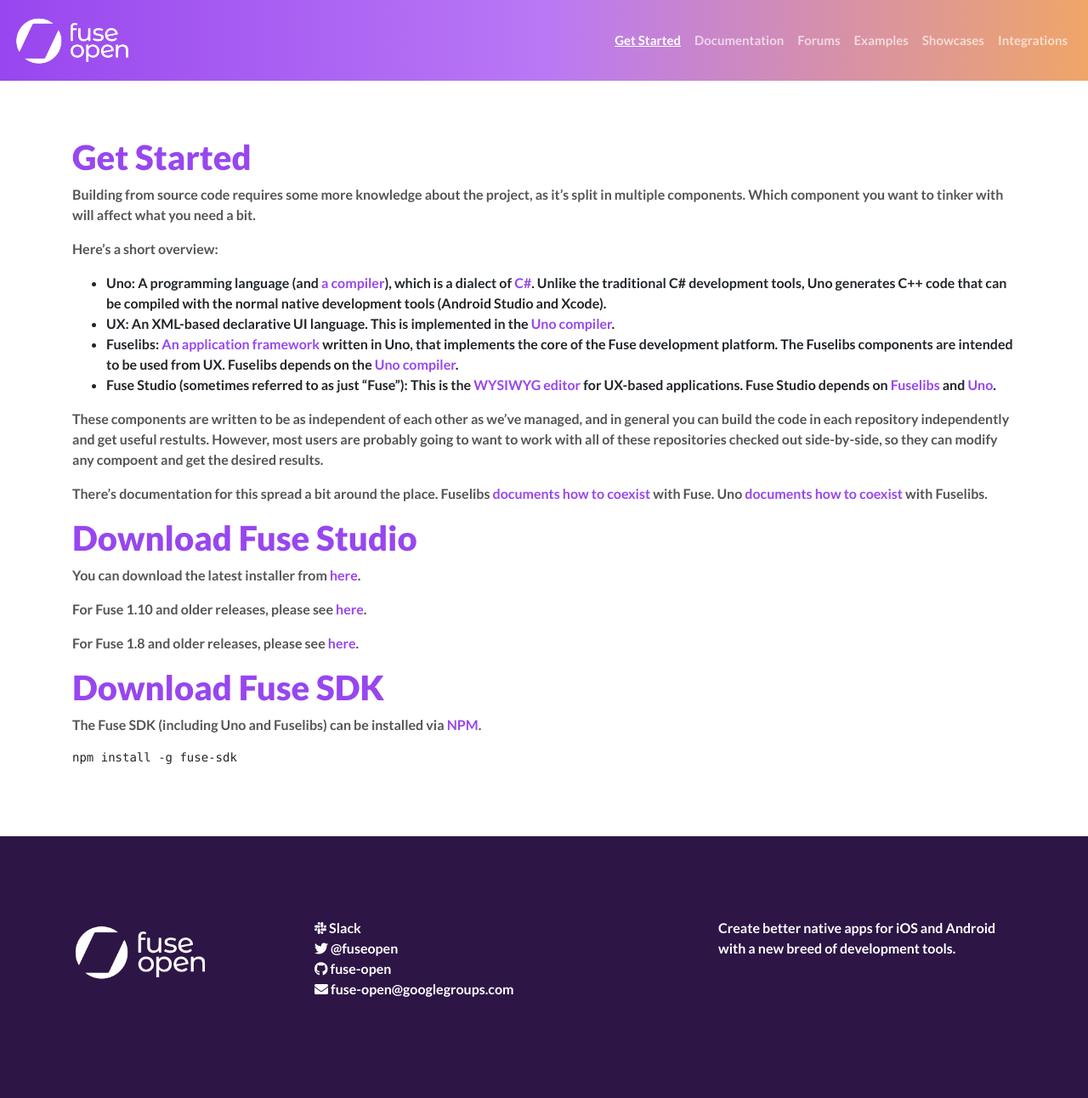
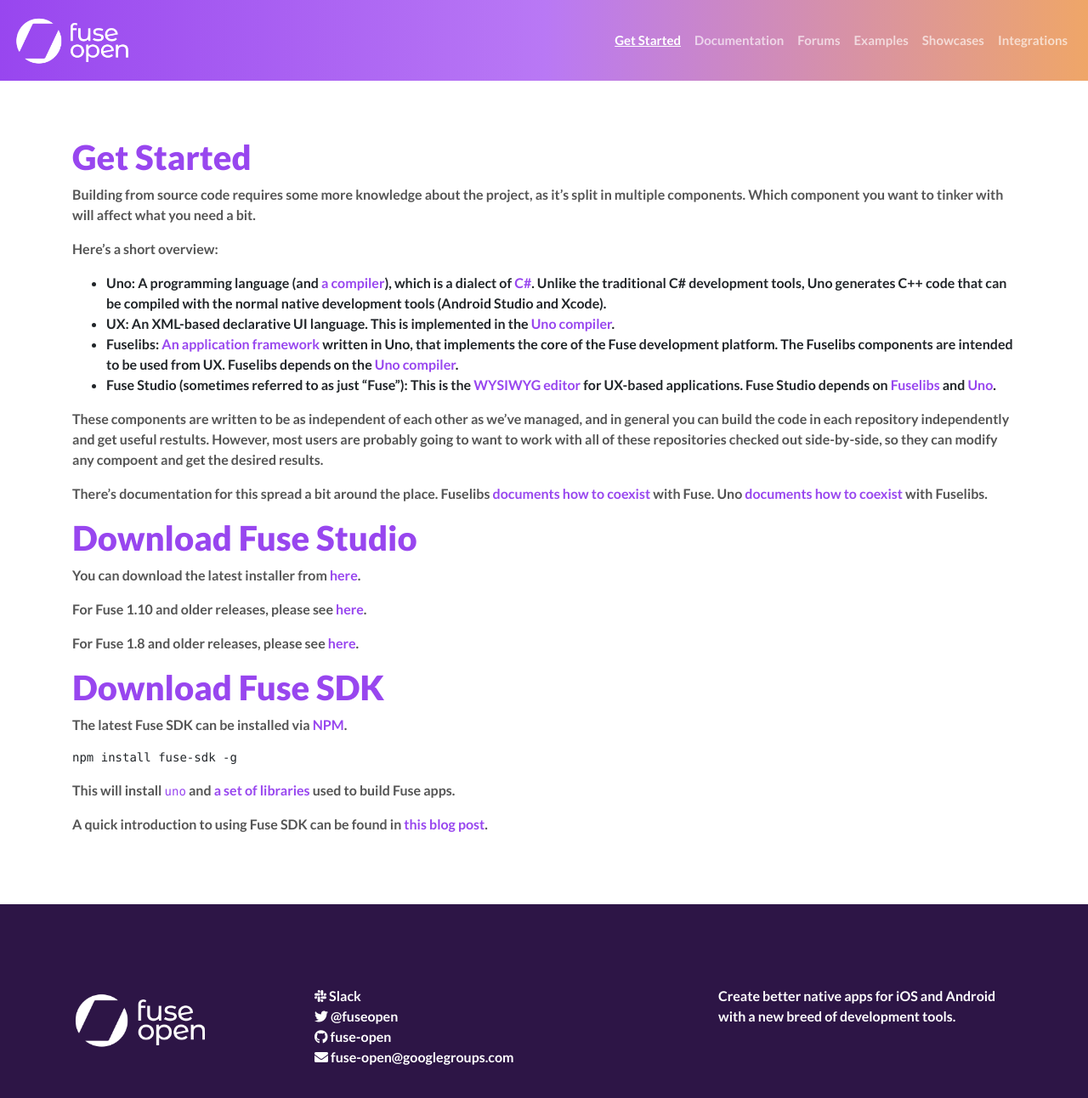
Before and after one commit to fuse-open/fuse-open.github.io, a Jekyll site: the page built from get_started.md, in a window 1280 px wide and 1336 px high. Shown: the top 1292 px of the window at 85% size. Built offline with Jekyll 4.4.1, drawn with Linux system fonts in a browser that asks for light colours; nearby versions of some CDN libraries.

Commit message:
improve Fuse SDK section

```diff
--- a/get_started.md
+++ b/get_started.md
@@ -53,6 +53,10 @@ For Fuse 1.8 and older releases, please see <a href="https://github.com/fusetool
 
 # Download Fuse SDK
 
-The Fuse SDK (including Uno and Fuselibs) can be installed via <a href="https://www.npmjs.com/package/fuse-sdk" target="_blank">NPM</a>.
+The latest Fuse SDK can be installed via <a href="https://www.npmjs.com/package/fuse-sdk" target="_blank">NPM</a>.
 
-<pre>npm install -g fuse-sdk</pre>
+<pre>npm install fuse-sdk -g</pre>
+
+This will install <a href="https://github.com/fuse-open/uno" target="_blank"><code>uno</code></a> and <a href="https://github.com/fuse-open/fuselibs" target="_blank">a set of libraries</a> used to build Fuse apps.
+
+A quick introduction to using Fuse SDK can be found in <a href="https://medium.com/@mortendanielfornes/introducing-fuse-sdk-890180044c13" target="_blank">this blog post</a>.
```
